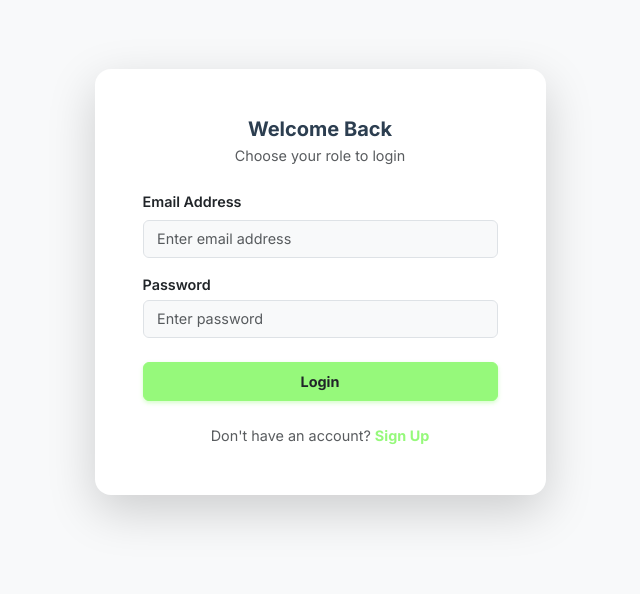
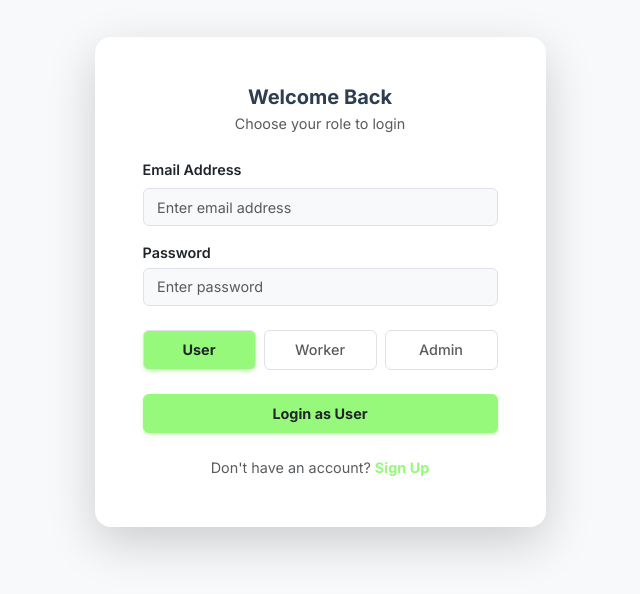
Before and after one commit to penchalavamsic/TaskLink-Copy, a React (Vite) app in the folder frontend/: page /login in a window 1280 px wide. Shown: the part 118-712 px from the top of the page, without its empty margins (320-960 px from the left). Built offline with nearby package versions, Linux system fonts and the light colour scheme.

Commit message:
make role based buttons appeared in login page

```diff
--- a/frontend/src/modules/authentication/Login.jsx
+++ b/frontend/src/modules/authentication/Login.jsx
@@ -6,7 +6,7 @@ const Login = () => {
     const navigate = useNavigate();
     const [email, setEmail] = useState('');
     const [password, setPassword] = useState('');
-
+    const [selectedRole, setSelectedRole] = useState('User');
 
     const handleLogin = async (e) => {
         e.preventDefault();
@@ -26,9 +26,14 @@ const Login = () => {
                 // Store user data in localStorage
                 localStorage.setItem('user', JSON.stringify(data));
 
-                // Determine redirect path based on role received from backend
-                // Determine redirect path based on role received from backend
-                const userRole = data.role;
+                const userRole = data.role; // Backend role: "User", "Worker", "Admin"
+
+                // Validate selected role matches backend role
+                if (userRole !== selectedRole) {
+                    alert(`Login failed: You are registered as ${userRole}, not ${selectedRole}.`);
+                    return;
+                }
+
                 if (userRole === 'User') {
                     navigate('/user/dashboard');
                 } else if (userRole === 'Worker') {
@@ -59,6 +64,9 @@ const Login = () => {
                                     <p className="text-muted">Choose your role to login</p>
                                 </div>
                                 <form onSubmit={handleLogin}>
+
+
+
                                     <div className="mb-3">
                                         <label htmlFor="email" className="form-label fw-semibold">Email Address</label>
                                         <input
@@ -83,14 +91,28 @@ const Login = () => {
                                             onChange={(e) => setPassword(e.target.value)}
                                         />
                                     </div>
-
-
+                                    {/* Role Buttons */}
+                                    <div className="row g-2 mb-4">
+                                        {['User', 'Worker', 'Admin'].map((role) => (
+                                            <div className="col-4" key={role}>
+                                                <button
+                                                    type="button"
+                                                    className={`btn w-100 py-2 border ${selectedRole === role ? 'btn-primary text-dark fw-bold' : 'bg-white text-muted'}`}
+                                                    onClick={() => setSelectedRole(role)}
+                                                    style={{ fontSize: '0.9rem' }}
+                                                >
+                                                    {role}
+                                                </button>
+                                            </div>
+                                        ))}
+                                    </div>
 
                                     <div className="d-grid mb-4">
                                         <Button type="submit" variant="primary" className="py-2 fw-bold text-dark">
-                                            Login
+                                            Login as {selectedRole}
                                         </Button>
                                     </div>
+
                                 </form>
                                 <div className="text-center">
                                     <p className="mb-0 text-muted">Don't have an account? <Link to="/signup" className="text-primary fw-bold text-decoration-none">Sign Up</Link></p>
```
